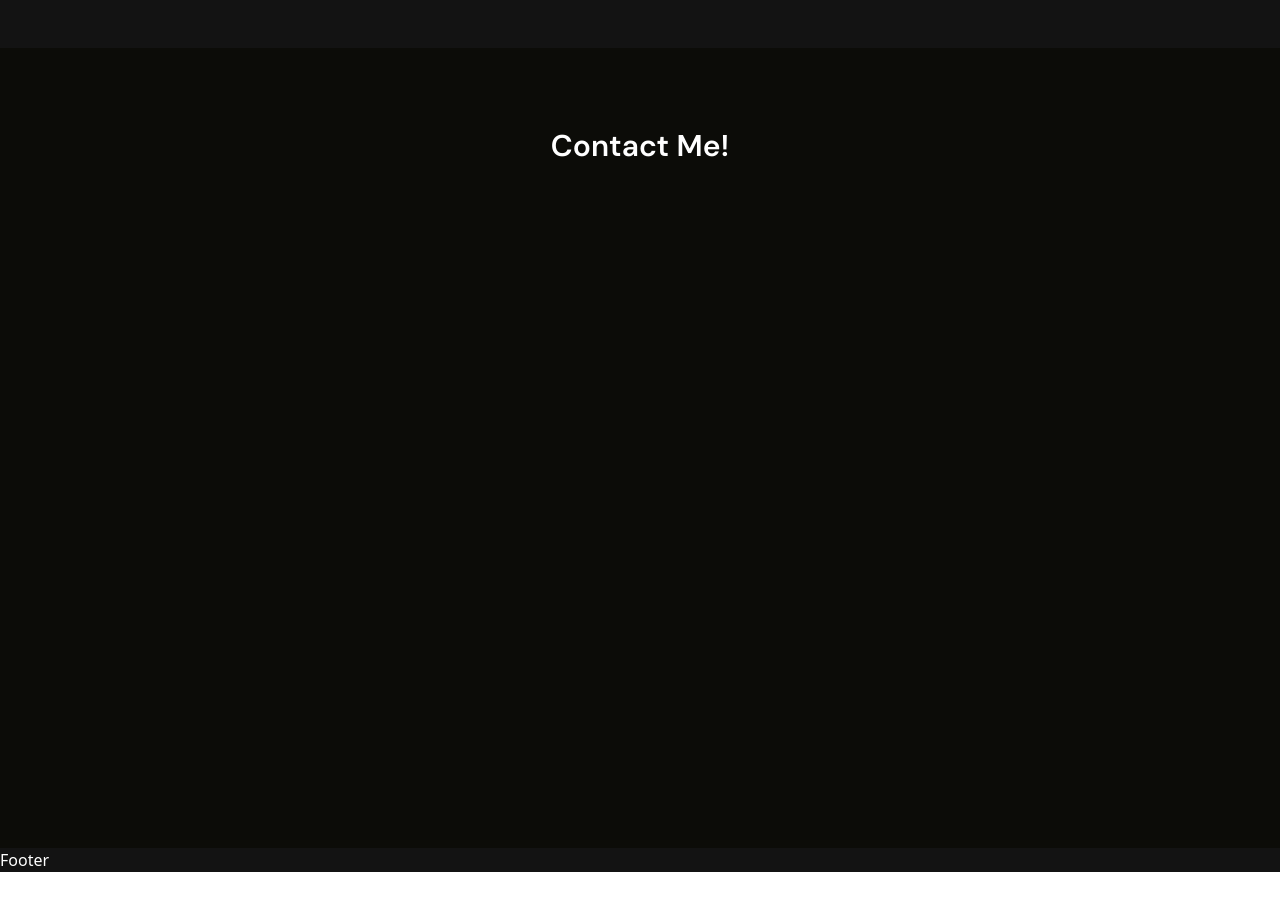
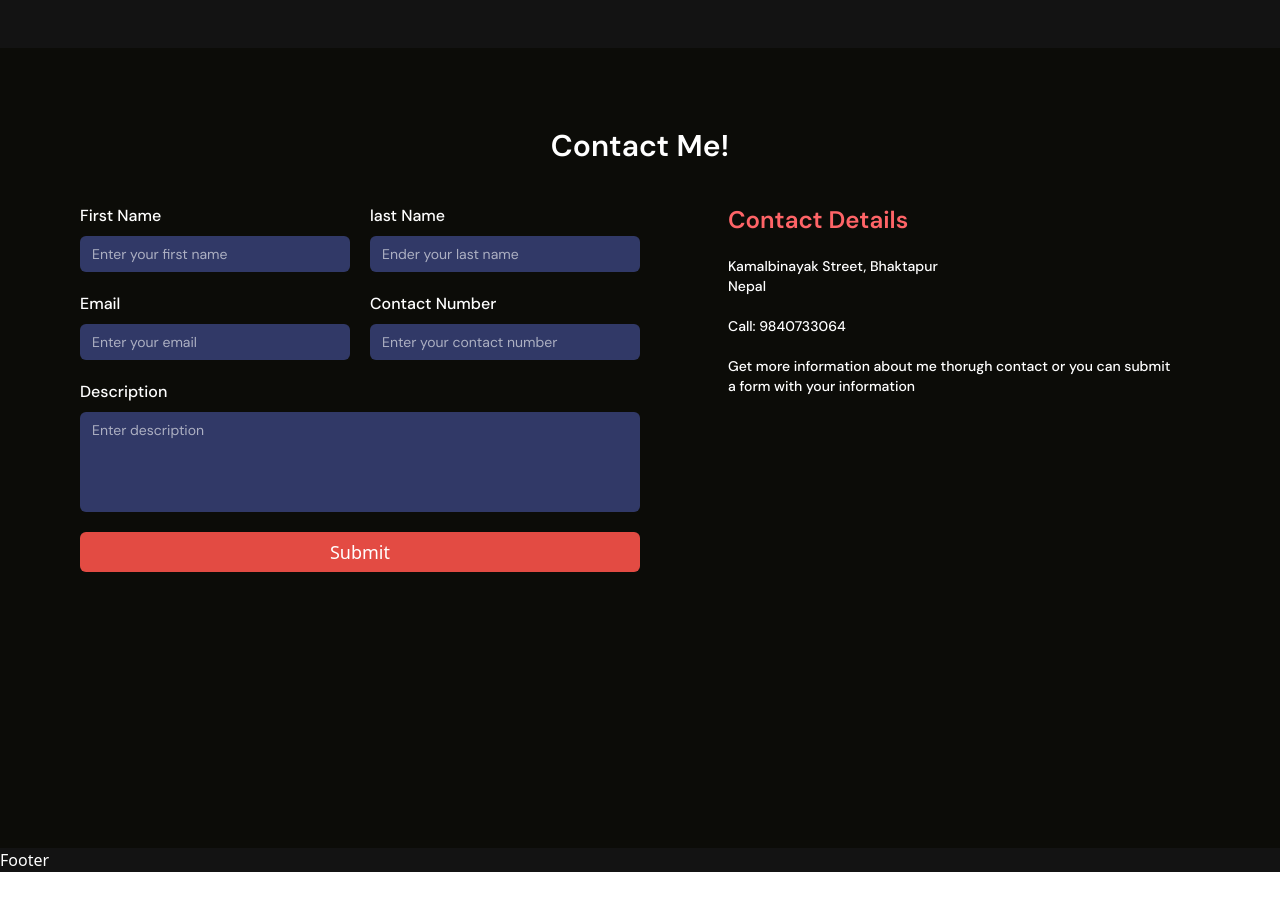
Before and after one commit to Aashish9840/Portfolio, a Next.js app: page / in a window 1280 px wide. Shown: the part 4180-5090 px from the top of the page. Built offline with nearby package versions, Linux system fonts and the light colour scheme; a web font is replaced by a local one.

Commit message:
contact form completed

```diff
--- a/app/components/ContactUs.tsx
+++ b/app/components/ContactUs.tsx
@@ -1,15 +1,94 @@
+"use client"
+import { zodResolver } from "@hookform/resolvers/zod";
 import React from "react";
+import { useForm } from "react-hook-form";
+import z from "zod";
 
 const ContactUs = () => {
+  const formSchema=z.object({
+    first_name:z.string().nonempty({message:"first name is required"}).min(6, {message: "first name must be 8 Charaters"}),
+    last_name:z.string().nonempty({message:"last Name is required"}).min(6,{message:"Minimum of 8 characters is required"}),
+    email:z.string().nonempty({message:"Email is required"}).email({message:"Invalid Email!"}),
+    description:z.string().nonempty({message:'Description is required'}),
+    contact:z.string().nonempty({message:"Contact Number is required"}).regex(/^(98|97)\d{8}$/, {
+      message: "Contact number must start with 98 or 97 and have 10 digits",
+    }),
+  })
+  const {register, handleSubmit, reset, watch , formState:{errors}}=useForm({resolver:zodResolver(formSchema)})
+  const contactform=(data:any)=>{
+reset()
+  }
   return (
     <div
       id="contact"
       className="bg-primary-background lg:h-screen text-white pt-[10vh]"
     >
       <div className="container min-h-screen">
-        <h1 className="text-xl font-dmSans font-semibold text-center sm:text-3xl">
+        <h1 className="text-xl font-dmSans font-semibold text-center sm:text-3xl pb-10">
           Contact Me!
         </h1>
+        <section className="flex gap-16 items-start">
+          <form onSubmit={handleSubmit(contactform)} className="w-full md:w-[50%] grid grid-cols-2 gap-5">
+            {/* first name */}
+            <div className="relative flex flex-col gap-2">
+              <label htmlFor="" className="font-medium font-dmSans txt-lg">First Name</label>
+          <input type="text" placeholder="Enter your first name" className="bg-[#313967] px-3 py-2 rounded-md outline-none text-white font-dmSans text-sm placeholder:text-white/60"
+              {...register("first_name")} />
+
+{errors.first_name && <p className="text-red-500 text-[12px] absolute top-full ">{errors.first_name.message}</p>}
+            </div>
+
+
+            {/* last name */}
+            <div className="relative flex flex-col gap-2">
+              <label htmlFor="" className="font-medium font-dmSans txt-lg">last Name</label>
+              <input type="text" placeholder="Ender your last name" className="bg-[#313967] px-3 py-2 rounded-md outline-none text-white font-dmSans text-sm placeholder:text-white/60"
+              {...register("last_name")} />
+              {errors.last_name && <p className="text-red-500 text-[12px] absolute top-full ">{errors.last_name.message}</p>}
+            </div>
+{/* email */}
+            <div className="relative flex flex-col gap-2">
+              <label htmlFor="" className="font-medium font-dmSans txt-lg">Email</label>
+              <input type="text" placeholder="Enter your email" className="bg-[#313967] px-3 py-2 rounded-md outline-none text-white font-dmSans text-sm placeholder:text-white/60"
+              {...register("email")} />
+              {errors.email && <p className="text-red-500 text-[12px] absolute top-full ">{errors.email.message}</p>}
+            </div>
+
+            {/* phone number */}
+            <div className="relative flex flex-col gap-2">
+              <label htmlFor="" className="font-medium font-dmSans txt-lg">Contact Number</label>
+              <input type="text" placeholder="Enter your contact number" className="bg-[#313967] px-3 py-2 rounded-md outline-none text-white font-dmSans text-sm placeholder:text-white/60"
+              {...register("contact")} />
+               {errors.contact && <p className="text-red-500 text-[12px] absolute top-full ">{errors.contact.message}</p>}
+            </div>
+
+             {/* Description */}
+             <div className="relative flex flex-col gap-2 col-span-2">
+              <label htmlFor="" className="font-medium font-dmSans txt-lg">Description</label>
+              <textarea placeholder="Enter description" className="bg-[#313967] h-[100px] resize-none px-3 py-2 rounded-md outline-none  text-white font-dmSans text-sm placeholder:text-white/60"
+              {...register("description")} />
+               {errors.description && <p className="text-red-500 text-[12px] absolute top-full ">{errors.description.message}</p>}
+            </div>
+            <button className="col-span-2 btn-secondary" type="submit">Submit</button>
+
+          </form>
+
+          <main className="hidden md:block w-[40%] mx-auto">
+            <h1 className="text-2xl text-red-400 font-semibold font-dmSans">Contact Details</h1>
+            <div className="my-5">
+            <h2 className="text-sm font-medium font-dmSans">Kamalbinayak Street, Bhaktapur</h2>
+            <h2 className="text-sm font-medium font-dmSans">Nepal</h2>
+            </div>
+            <div className="mb-5">
+              <h1 className="text-sm font-medium font-dmSans">Call: 9840733064</h1>
+            </div>
+            <div className="mb-5">
+              <h1 className="text-sm font-medium font-dmSans">Get more information about me thorugh contact or you can submit a form with your information</h1>
+            </div>
+
+          </main>
+
+        </section>
       </div>
     </div>
   );
```
